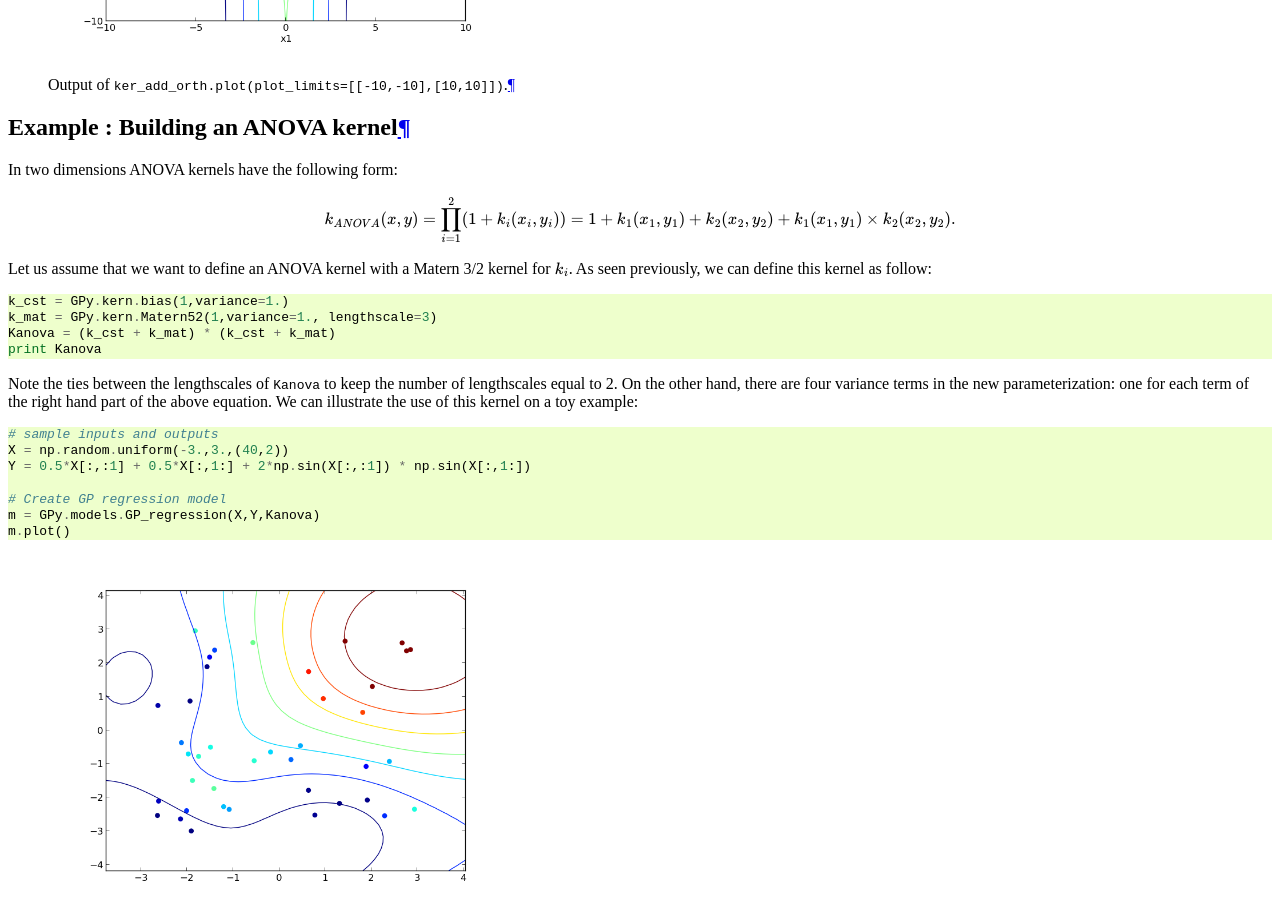
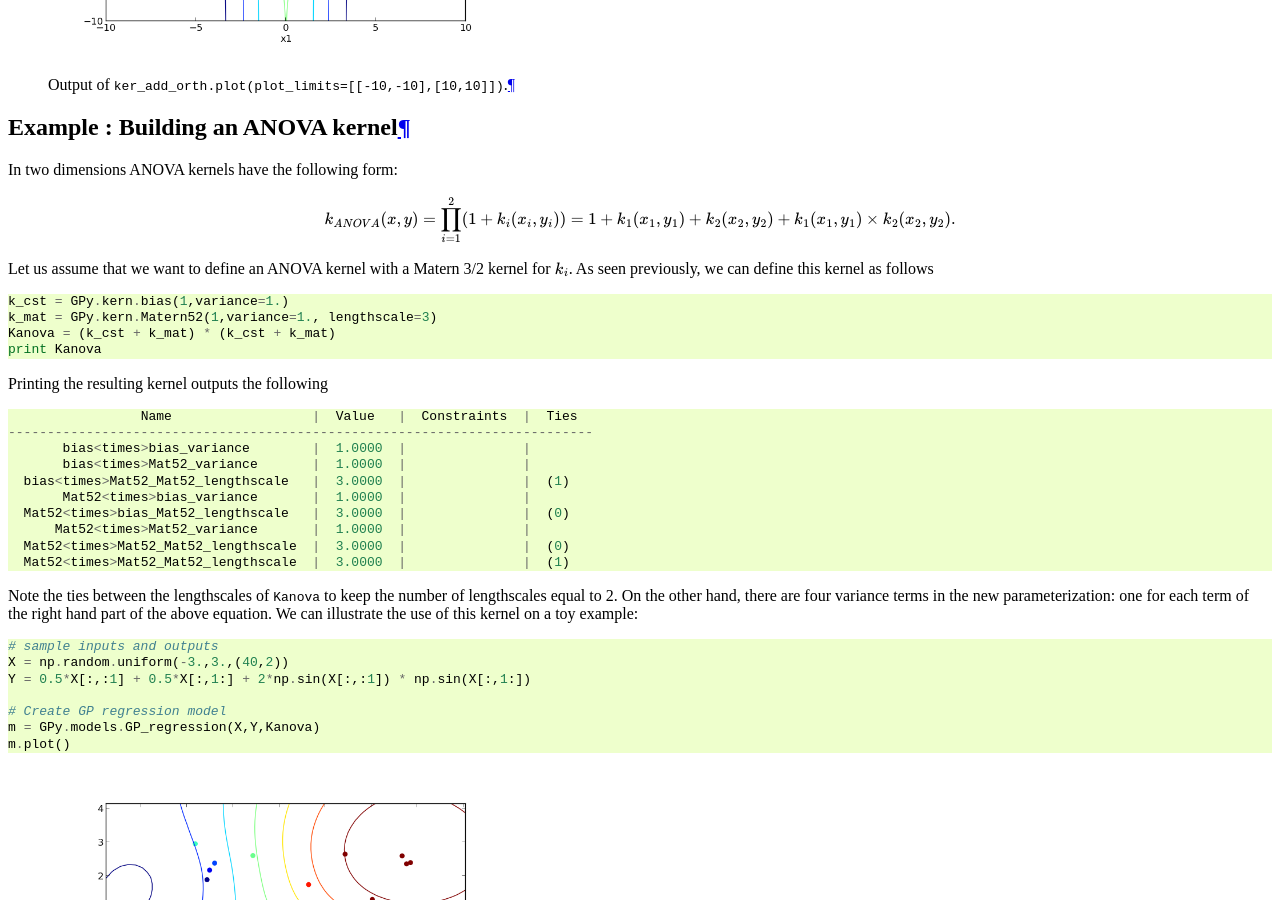
Before and after one commit to SheffieldML/GPy, a Sphinx documentation site: the page built from doc/tuto_kernel_overview.rst, in a window 1280 px wide and 900 px high, scrolled down 2495 px. Built offline with Sphinx 7.4.7, drawn with Linux system fonts in a browser that asks for light colours; formulas are drawn with MathJax 3.

Commit message:
Added ANOVA kernel print output

```diff
--- a/doc/tuto_kernel_overview.rst
+++ b/doc/tuto_kernel_overview.rst
@@ -74,12 +74,25 @@ In two dimensions ANOVA kernels have the following form:
 
     k_{ANOVA}(x,y) = \prod_{i=1}^2 (1 + k_i(x_i,y_i)) = 1 + k_1(x_1,y_1) + k_2(x_2,y_2) + k_1(x_1,y_1) \times k_2(x_2,y_2).
 
-Let us assume that we want to define an ANOVA kernel with a Matern 3/2 kernel for :math:`k_i`. As seen previously, we can define this kernel as follow::
+Let us assume that we want to define an ANOVA kernel with a Matern 3/2 kernel for :math:`k_i`. As seen previously, we can define this kernel as follows ::
 
     k_cst = GPy.kern.bias(1,variance=1.)
     k_mat = GPy.kern.Matern52(1,variance=1., lengthscale=3)
     Kanova = (k_cst + k_mat) * (k_cst + k_mat)
     print Kanova
+
+Printing the resulting kernel outputs the following ::
+
+                     Name                  |  Value   |  Constraints  |  Ties
+    ---------------------------------------------------------------------------
+           bias<times>bias_variance        |  1.0000  |               |
+           bias<times>Mat52_variance       |  1.0000  |               |
+      bias<times>Mat52_Mat52_lengthscale   |  3.0000  |               |  (1)
+           Mat52<times>bias_variance       |  1.0000  |               |
+      Mat52<times>bias_Mat52_lengthscale   |  3.0000  |               |  (0)
+          Mat52<times>Mat52_variance       |  1.0000  |               |
+      Mat52<times>Mat52_Mat52_lengthscale  |  3.0000  |               |  (0)
+      Mat52<times>Mat52_Mat52_lengthscale  |  3.0000  |               |  (1)
 
 Note the ties between the lengthscales of ``Kanova`` to keep the number of lengthscales equal to 2. On the other hand, there are four variance terms in the new parameterization: one for each term of the right hand part of the above equation. We can illustrate the use of this kernel on a toy example::
 
```
